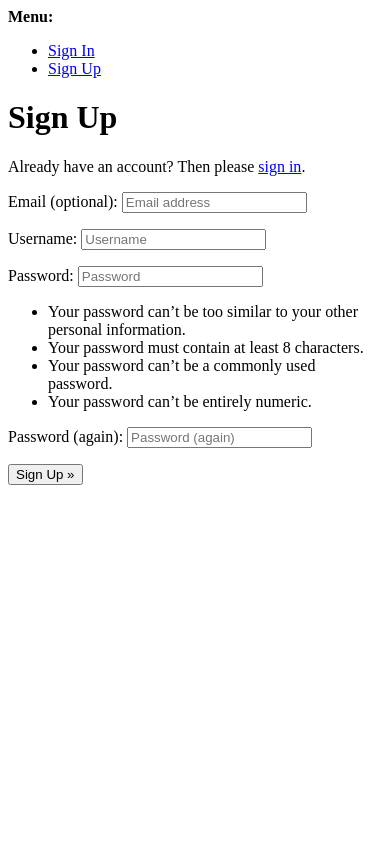
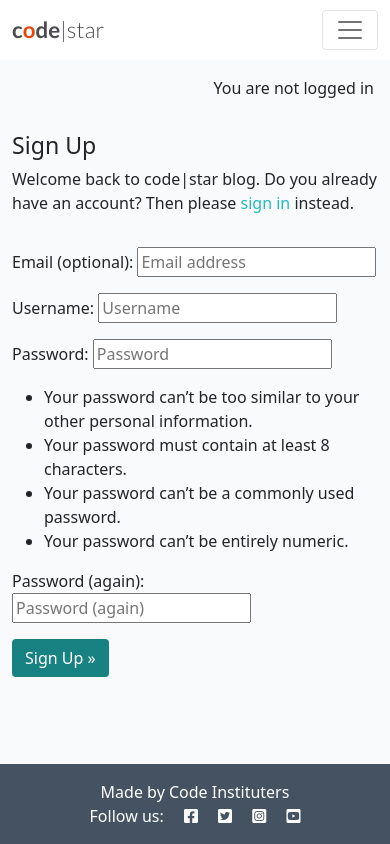
Before and after one commit to keelam13/django-blog, a Django app: page /accounts/signup/ in a window 390 px wide. Run offline with Django 4.2, Linux system fonts and the light colour scheme.

Commit message:
Edit and style signup.html

```diff
--- a/templates/account/signup.html
+++ b/templates/account/signup.html
@@ -1,21 +1,34 @@
-{% extends "account/base.html" %}
+{% extends "base.html" %}
 
 {% load i18n %}
 
 {% block head_title %}{% trans "Signup" %}{% endblock head_title %}
 
 {% block content %}
-<h1>{% trans "Sign Up" %}</h1>
+<div class="container">
+  <div class="row">
+      <div class="col-md-8 mt-3 offset-md-2">
+          <h3>{% trans "Sign Up" %}</h3>
 
-<p>{% blocktrans %}Already have an account? Then please <a href="{{ login_url }}">sign in</a>.{% endblocktrans %}</p>
-
+          <p>{% blocktrans %}
+              Welcome back to code|star blog. Do you already have an account? Then please
+              <a class="link" href="{{ login_url }}">sign in</a> instead.
+          {% endblocktrans %}</p>
+      </div>
+  </div>
+  <div class="row">
+      <div class="col-md-8 mt-3 offset-md-2">
           <form class="signup" id="signup_form" method="post" action="{% url 'account_signup' %}">
             {% csrf_token %}
             {{ form.as_p }}
             {% if redirect_field_value %}
             <input type="hidden" name="{{ redirect_field_name }}" value="{{ redirect_field_value }}" />
             {% endif %}
-  <button type="submit">{% trans "Sign Up" %} &raquo;</button>
+            <button class="btn btn-signup right" type="submit">{% trans "Sign Up" %} &raquo;</button>
           </form>
+      </div>
+  </div>
+</div>
+
 
 {% endblock content %}
```
Lines whose indentation alone changed are shown as unchanged.
